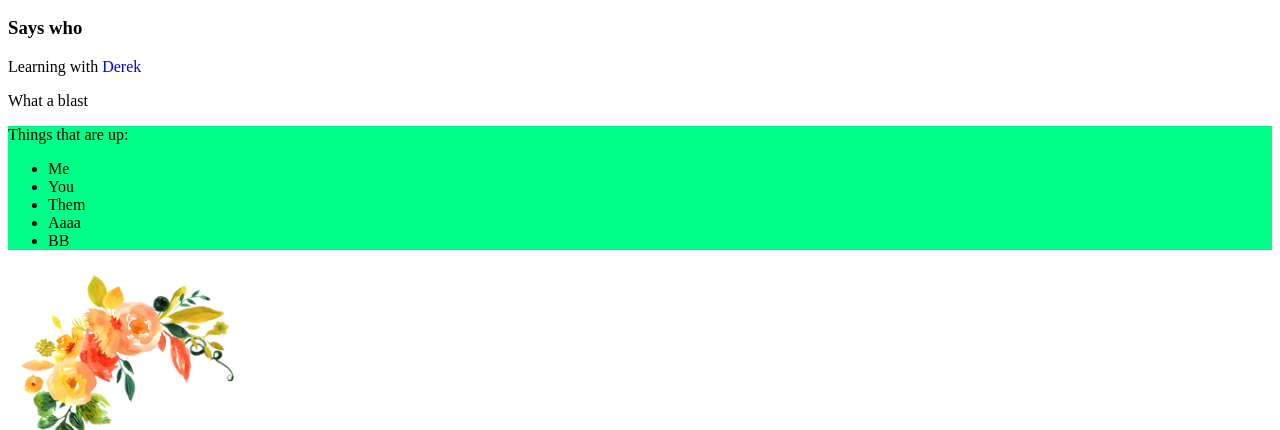
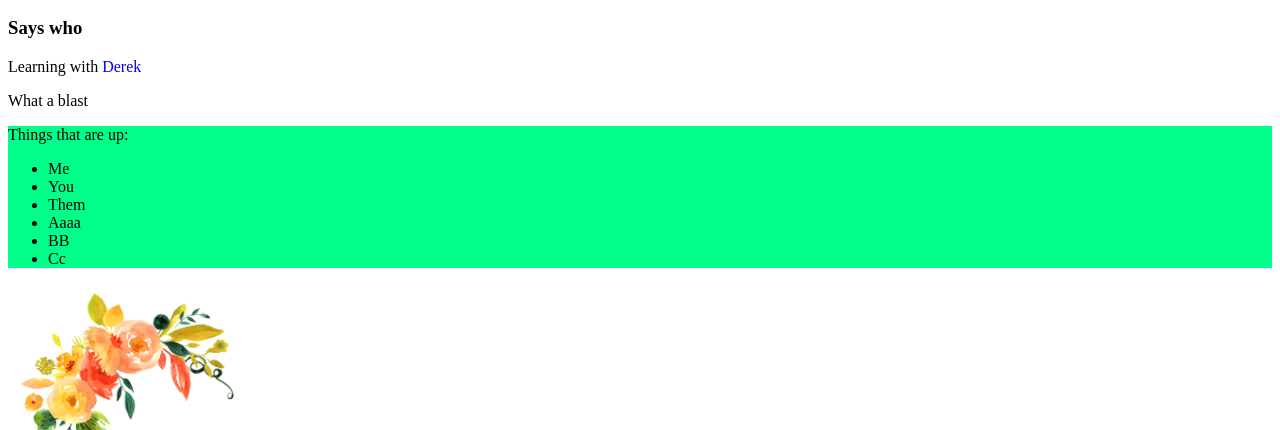
Before and after one commit to flalevi/Tests_repo, a plain HTML site: page index.html in a window 1280 px wide. Shown: the part 96-526 px from the top of the page. Drawn offline with Linux system fonts and the light colour scheme.

Commit message:
First commit

```diff
--- a/index.html
+++ b/index.html
@@ -19,6 +19,7 @@
             <li>Them</li>
             <li>Aaaa</li>
             <li>BB</li>
+            <li>Cc</li>
         </ul>
          </div>
          <a href="https://whatsapp.com" target="_blank">
```
